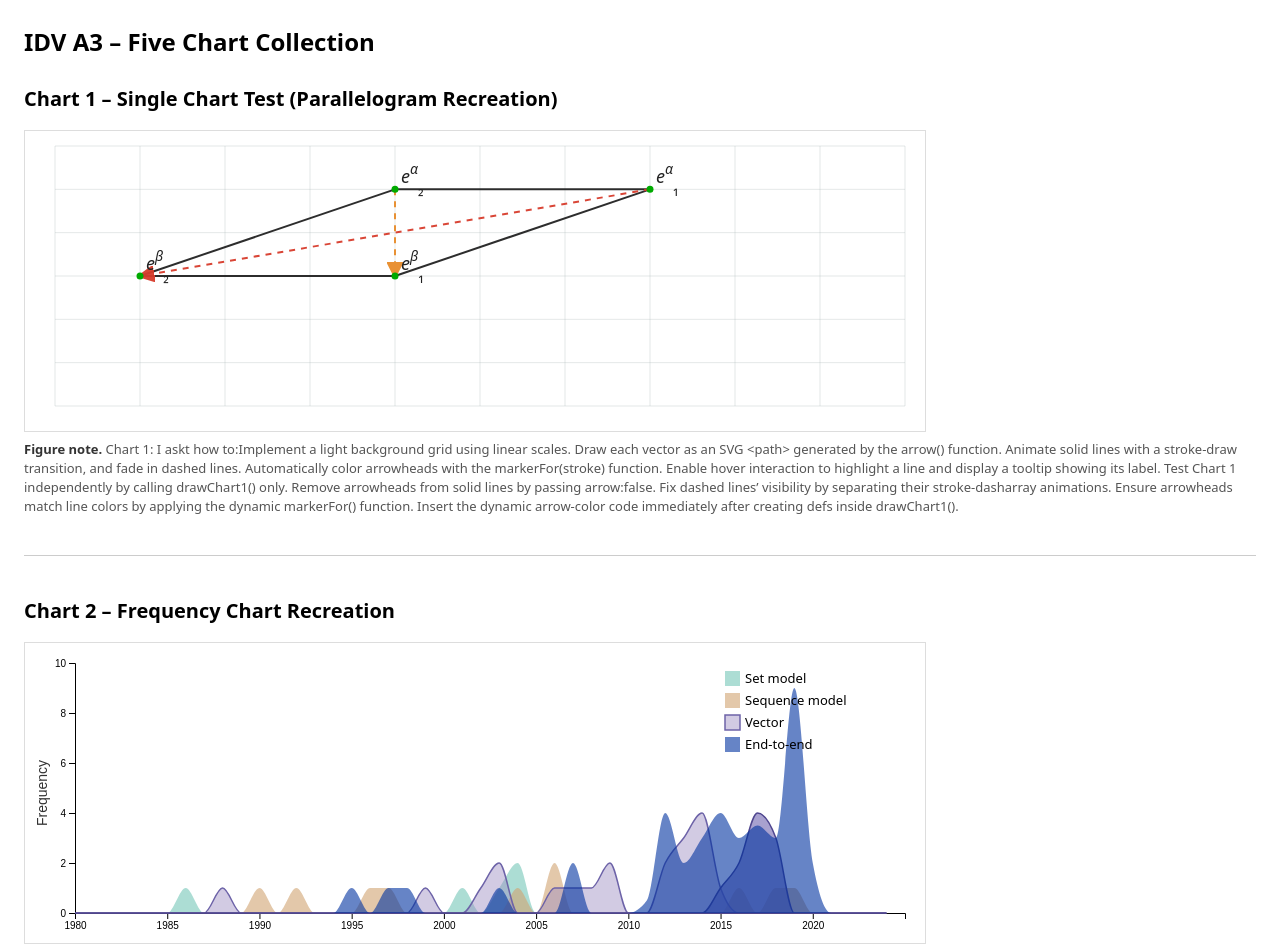
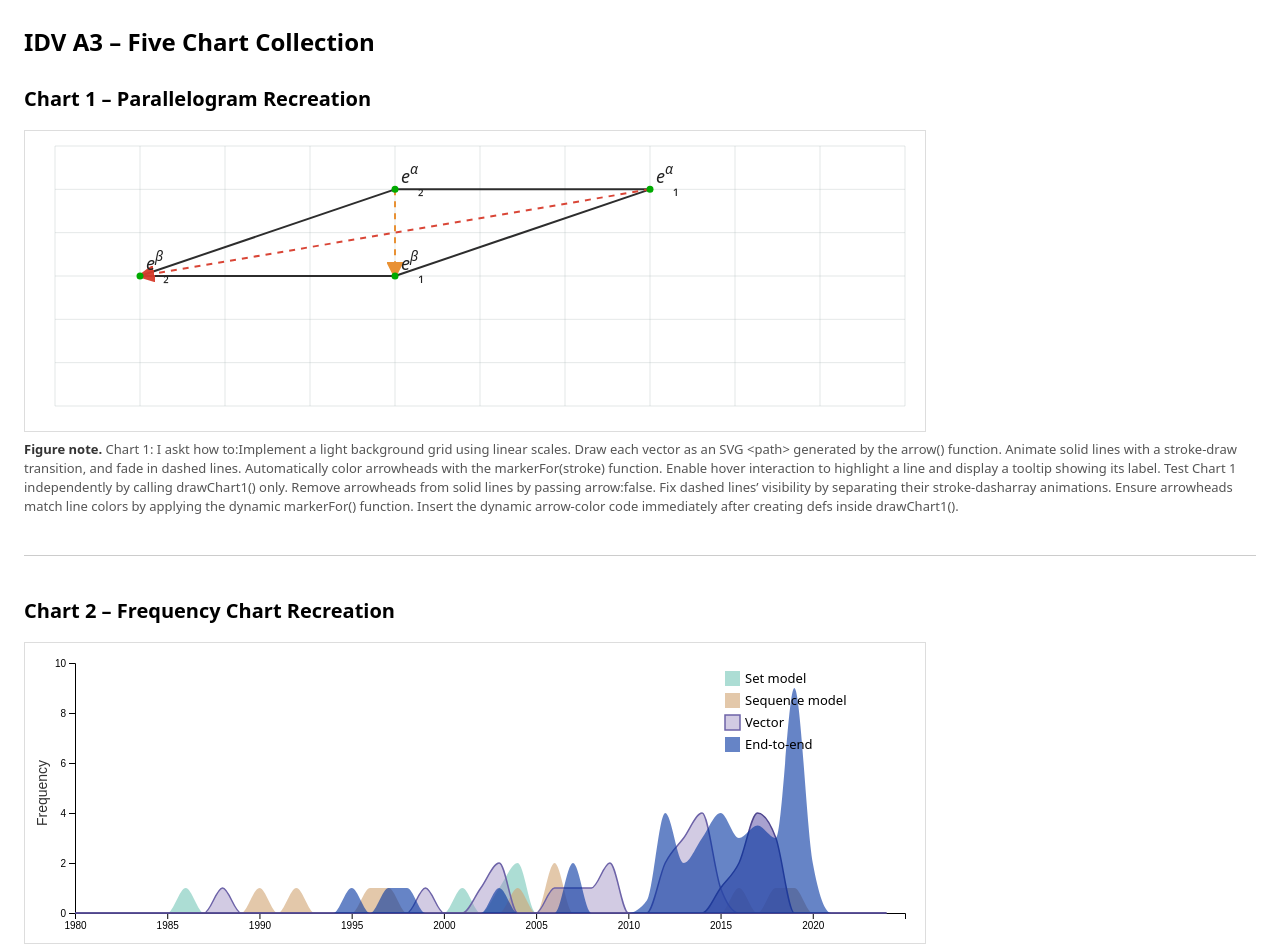
Before and after one commit to ShadeHalves/IDV-assignment3, a plain HTML site: page index.html in a window 1280 px wide. Shown: the top 947 px of the page. Drawn offline with nearby package versions, Linux system fonts and the light colour scheme.

Commit message:
Update Chart 1 title in index.html

```diff
--- a/index.html
+++ b/index.html
@@ -22,7 +22,7 @@
 <h1>IDV A3 – Five Chart Collection</h1>
 
 <!-- =================== Chart 1 =================== -->
-<h2>Chart 1 – Single Chart Test (Parallelogram Recreation)</h2>
+<h2>Chart 1 – Parallelogram Recreation</h2>
 <figure>
   <svg id="chart1" class="chart" width="900" height="300"></svg>
   <figcaption>
```
